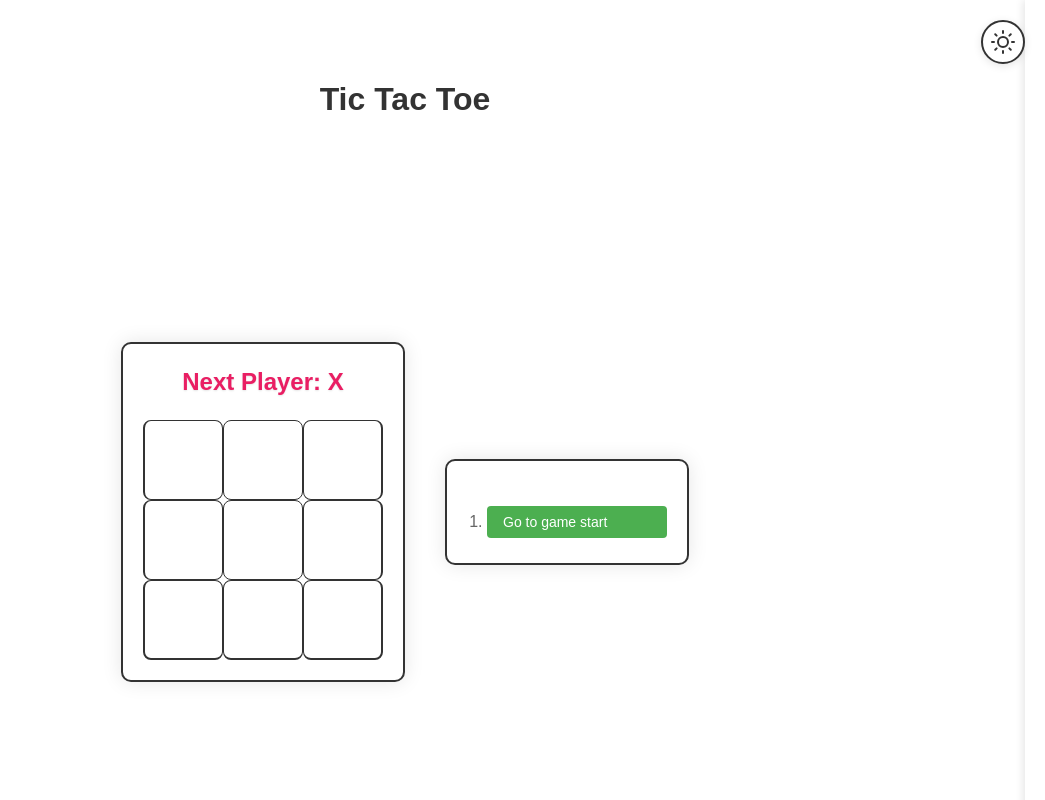
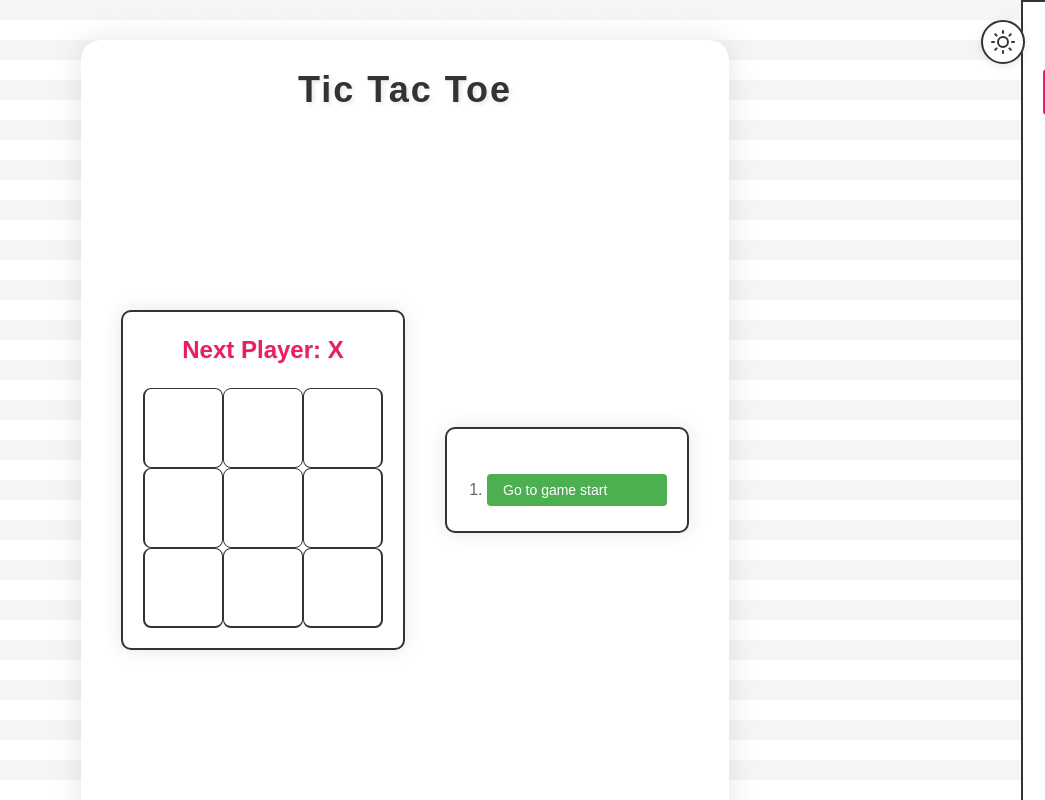
Before and after one commit to Ana2k/react-ttr, a React (Vite) app: page / in a window 1280 px wide. Shown: the top 800 px of the page, without its empty margins (235-1280 px from the left). Built offline with nearby package versions, Linux system fonts and the light colour scheme.

Commit message:
did we just make something supperrr cooool?

```diff
--- a/src/App.css
+++ b/src/App.css
@@ -154,7 +154,7 @@
 }
 
 :root {
-  /* Light theme (default) */
+  /* Base variables that will be overridden by themes */
   --bg-color: #ffffff;
   --text-color: #333333;
   --board-bg: #ffffff;
@@ -171,26 +171,18 @@
   --status-color: #333333;
   --move-list-color: #666666;
   --move-list-hover: #f0f0f0;
+  --title-color: #333333;
+  --title-shadow: rgba(0, 0, 0, 0.1);
+  --background-pattern: linear-gradient(135deg, #f5f5f5 25%, transparent 25%),
+                        linear-gradient(225deg, #f5f5f5 25%, transparent 25%),
+                        linear-gradient(45deg, #f5f5f5 25%, transparent 25%),
+                        linear-gradient(315deg, #f5f5f5 25%, #ffffff 25%);
 }
 
+/* Remove the media query for dark mode since it's now handled by themes */
 @media (prefers-color-scheme: dark) {
   :root {
-    --bg-color: #1a1a1a;
-    --text-color: #ffffff;
-    --board-bg: #2d2d2d;
-    --square-bg: #2d2d2d;
-    --square-hover: #3d3d3d;
-    --border-color: #ffffff;
-    --x-color: #FF4081;
-    --o-color: #64B5F6;
-    --button-bg: #388E3C;
-    --button-hover: #2E7D32;
-    --restart-button-bg: #EF5350;
-    --restart-button-hover: #D32F2F;
-    --shadow-color: rgba(0, 0, 0, 0.3);
-    --status-color: #ffffff;
-    --move-list-color: #b0b0b0;
-    --move-list-hover: #3d3d3d;
+    /* This will be overridden by the theme system */
   }
 }
 
@@ -198,6 +190,20 @@ body {
   background-color: var(--bg-color);
   color: var(--text-color);
   transition: background-color 0.3s, color 0.3s;
+  min-height: 100vh;
+  margin: 0;
+  padding: 0;
+  background-image: var(--background-pattern);
+  background-size: 40px 40px;
+  background-position: 0 0, 0 0, 20px 20px, 20px 20px;
+}
+
+#root {
+  min-height: 100vh;
+  display: flex;
+  justify-content: center;
+  align-items: center;
+  padding: 20px;
 }
 
 .game {
@@ -211,19 +217,27 @@ body {
   align-items: center;
   position: relative;
   padding-top: 60px;
+  background: var(--bg-color);
+  border-radius: 20px;
+  box-shadow: 0 0 30px var(--shadow-color);
+  padding: 40px;
+  max-width: 1200px;
+  width: 100%;
 }
 
 .game-title {
   position: absolute;
   top: 20px;
-  font-size: 32px;
+  font-size: 36px;
   font-weight: bold;
-  color: var(--text-color);
+  color: var(--title-color);
   text-align: center;
   width: 100%;
   margin: 0;
   padding: 10px;
   transition: color 0.3s;
+  text-shadow: 2px 2px 4px var(--title-shadow);
+  letter-spacing: 2px;
 }
 
 .game-board {
@@ -361,6 +375,7 @@ body {
   top: 20px;
   right: 20px;
   background: var(--board-bg);
+  backdrop-filter: blur(5px);
   border: 2px solid var(--border-color);
   border-radius: 50%;
   width: 44px;
@@ -402,7 +417,8 @@ body {
   width: 280px;
   height: 100vh;
   background: var(--board-bg);
-  box-shadow: -2px 0 8px var(--shadow-color);
+  backdrop-filter: blur(10px);
+  border: 2px solid var(--border-color);
   padding: 20px;
   transition: right 0.3s ease;
   z-index: 999;
@@ -500,3 +516,24 @@ body {
 .square:not(:empty):nth-child(even) {
   color: var(--o-color);
 }
+
+/* Add responsive design */
+@media (max-width: 768px) {
+  .game {
+    flex-direction: column;
+    padding: 20px;
+    gap: 20px;
+  }
+
+  .game-title {
+    font-size: 28px;
+    position: relative;
+    top: 0;
+    margin-bottom: 20px;
+  }
+
+  .theme-toggle {
+    top: 10px;
+    right: 10px;
+  }
+}
--- a/src/App.jsx
+++ b/src/App.jsx
@@ -120,55 +120,145 @@ export default function Game() {
     default: {
       name: 'Classic',
       colors: {
-        '--x-color': '#E91E63', // Pink
-        '--o-color': '#2196F3', // Blue
+        '--bg-color': '#ffffff',
+        '--text-color': '#333333',
         '--board-bg': '#ffffff',
-        '--border-color': '#333333'
+        '--square-bg': '#ffffff',
+        '--square-hover': '#f5f5f5',
+        '--border-color': '#333333',
+        '--x-color': '#E91E63',
+        '--o-color': '#2196F3',
+        '--button-bg': '#4CAF50',
+        '--button-hover': '#45a049',
+        '--restart-button-bg': '#f44336',
+        '--restart-button-hover': '#d32f2f',
+        '--shadow-color': 'rgba(0, 0, 0, 0.1)',
+        '--status-color': '#333333',
+        '--move-list-color': '#666666',
+        '--move-list-hover': '#f0f0f0',
+        '--title-color': '#333333',
+        '--title-shadow': 'rgba(0, 0, 0, 0.1)',
+        '--background-pattern': 'linear-gradient(135deg, #f5f5f5 25%, transparent 25%), linear-gradient(225deg, #f5f5f5 25%, transparent 25%), linear-gradient(45deg, #f5f5f5 25%, transparent 25%), linear-gradient(315deg, #f5f5f5 25%, #ffffff 25%)'
       }
     },
     dark: {
       name: 'Dark',
       colors: {
-        '--x-color': '#FF4081', // Bright Pink
-        '--o-color': '#64B5F6', // Light Blue
+        '--bg-color': '#1a1a1a',
+        '--text-color': '#ffffff',
         '--board-bg': '#2d2d2d',
-        '--border-color': '#ffffff'
+        '--square-bg': '#2d2d2d',
+        '--square-hover': '#3d3d3d',
+        '--border-color': '#ffffff',
+        '--x-color': '#FF4081',
+        '--o-color': '#64B5F6',
+        '--button-bg': '#388E3C',
+        '--button-hover': '#2E7D32',
+        '--restart-button-bg': '#EF5350',
+        '--restart-button-hover': '#D32F2F',
+        '--shadow-color': 'rgba(0, 0, 0, 0.3)',
+        '--status-color': '#ffffff',
+        '--move-list-color': '#b0b0b0',
+        '--move-list-hover': '#3d3d3d',
+        '--title-color': '#ffffff',
+        '--title-shadow': 'rgba(0, 0, 0, 0.3)',
+        '--background-pattern': 'linear-gradient(135deg, #2d2d2d 25%, transparent 25%), linear-gradient(225deg, #2d2d2d 25%, transparent 25%), linear-gradient(45deg, #2d2d2d 25%, transparent 25%), linear-gradient(315deg, #2d2d2d 25%, #1a1a1a 25%)'
       }
     },
     retro: {
       name: 'Retro',
       colors: {
-        '--x-color': '#FFD700', // Gold
-        '--o-color': '#00FF00', // Neon Green
+        '--bg-color': '#000000',
+        '--text-color': '#ffffff',
         '--board-bg': '#000000',
-        '--border-color': '#FF00FF' // Neon Pink
+        '--square-bg': '#000000',
+        '--square-hover': '#1a1a1a',
+        '--border-color': '#00FF00',
+        '--x-color': '#FFD700',
+        '--o-color': '#00FF00',
+        '--button-bg': '#FF00FF',
+        '--button-hover': '#FF69B4',
+        '--restart-button-bg': '#FF00FF',
+        '--restart-button-hover': '#FF69B4',
+        '--shadow-color': 'rgba(0, 255, 0, 0.3)',
+        '--status-color': '#FFD700',
+        '--move-list-color': '#00FF00',
+        '--move-list-hover': '#1a1a1a',
+        '--title-color': '#FFD700',
+        '--title-shadow': 'rgba(0, 255, 0, 0.3)',
+        '--background-pattern': 'linear-gradient(135deg, #1a1a1a 25%, transparent 25%), linear-gradient(225deg, #1a1a1a 25%, transparent 25%), linear-gradient(45deg, #1a1a1a 25%, transparent 25%), linear-gradient(315deg, #1a1a1a 25%, #000000 25%)'
       }
     },
     minimal: {
       name: 'Minimal',
       colors: {
-        '--x-color': '#FF5722', // Deep Orange
-        '--o-color': '#009688', // Teal
+        '--bg-color': '#f5f5f5',
+        '--text-color': '#333333',
         '--board-bg': '#ffffff',
-        '--border-color': '#cccccc'
+        '--square-bg': '#ffffff',
+        '--square-hover': '#f0f0f0',
+        '--border-color': '#cccccc',
+        '--x-color': '#FF5722',
+        '--o-color': '#009688',
+        '--button-bg': '#757575',
+        '--button-hover': '#616161',
+        '--restart-button-bg': '#FF5722',
+        '--restart-button-hover': '#F4511E',
+        '--shadow-color': 'rgba(0, 0, 0, 0.1)',
+        '--status-color': '#333333',
+        '--move-list-color': '#757575',
+        '--move-list-hover': '#f0f0f0',
+        '--title-color': '#333333',
+        '--title-shadow': 'rgba(0, 0, 0, 0.1)',
+        '--background-pattern': 'linear-gradient(135deg, #e0e0e0 25%, transparent 25%), linear-gradient(225deg, #e0e0e0 25%, transparent 25%), linear-gradient(45deg, #e0e0e0 25%, transparent 25%), linear-gradient(315deg, #e0e0e0 25%, #f5f5f5 25%)'
       }
     },
     nature: {
       name: 'Nature',
       colors: {
-        '--x-color': '#4CAF50', // Green
-        '--o-color': '#795548', // Brown
-        '--board-bg': '#f5f5f5',
-        '--border-color': '#8BC34A' // Light Green
+        '--bg-color': '#E8F5E9',
+        '--text-color': '#2E7D32',
+        '--board-bg': '#ffffff',
+        '--square-bg': '#ffffff',
+        '--square-hover': '#F1F8E9',
+        '--border-color': '#8BC34A',
+        '--x-color': '#4CAF50',
+        '--o-color': '#795548',
+        '--button-bg': '#8BC34A',
+        '--button-hover': '#7CB342',
+        '--restart-button-bg': '#4CAF50',
+        '--restart-button-hover': '#43A047',
+        '--shadow-color': 'rgba(76, 175, 80, 0.2)',
+        '--status-color': '#2E7D32',
+        '--move-list-color': '#558B2F',
+        '--move-list-hover': '#F1F8E9',
+        '--title-color': '#2E7D32',
+        '--title-shadow': 'rgba(76, 175, 80, 0.2)',
+        '--background-pattern': 'linear-gradient(135deg, #C8E6C9 25%, transparent 25%), linear-gradient(225deg, #C8E6C9 25%, transparent 25%), linear-gradient(45deg, #C8E6C9 25%, transparent 25%), linear-gradient(315deg, #C8E6C9 25%, #E8F5E9 25%)'
       }
     },
     sunset: {
       name: 'Sunset',
       colors: {
-        '--x-color': '#FF9800', // Orange
-        '--o-color': '#9C27B0', // Purple
-        '--board-bg': '#FFF3E0',
-        '--border-color': '#FF5722' // Deep Orange
+        '--bg-color': '#FFF3E0',
+        '--text-color': '#E65100',
+        '--board-bg': '#ffffff',
+        '--square-bg': '#ffffff',
+        '--square-hover': '#FFECB3',
+        '--border-color': '#FF5722',
+        '--x-color': '#FF9800',
+        '--o-color': '#9C27B0',
+        '--button-bg': '#FF9800',
+        '--button-hover': '#F57C00',
+        '--restart-button-bg': '#FF5722',
+        '--restart-button-hover': '#F4511E',
+        '--shadow-color': 'rgba(255, 152, 0, 0.2)',
+        '--status-color': '#E65100',
+        '--move-list-color': '#FF5722',
+        '--move-list-hover': '#FFECB3',
+        '--title-color': '#E65100',
+        '--title-shadow': 'rgba(255, 152, 0, 0.2)',
+        '--background-pattern': 'linear-gradient(135deg, #FFE0B2 25%, transparent 25%), linear-gradient(225deg, #FFE0B2 25%, transparent 25%), linear-gradient(45deg, #FFE0B2 25%, transparent 25%), linear-gradient(315deg, #FFE0B2 25%, #FFF3E0 25%)'
       }
     }
   };
```
Also changed, not shown: 1 other file (tests, documents, lock files or other folders).
